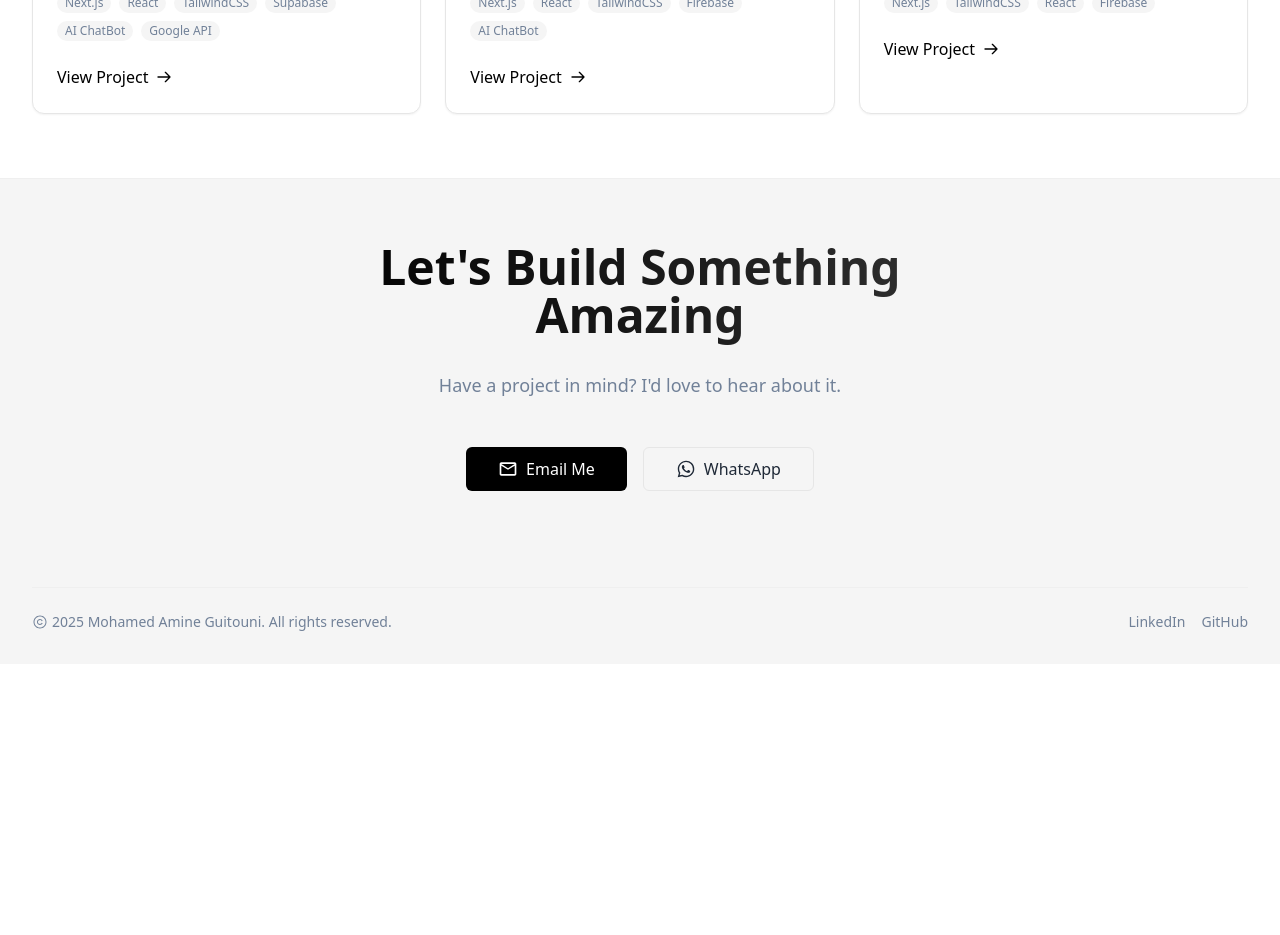
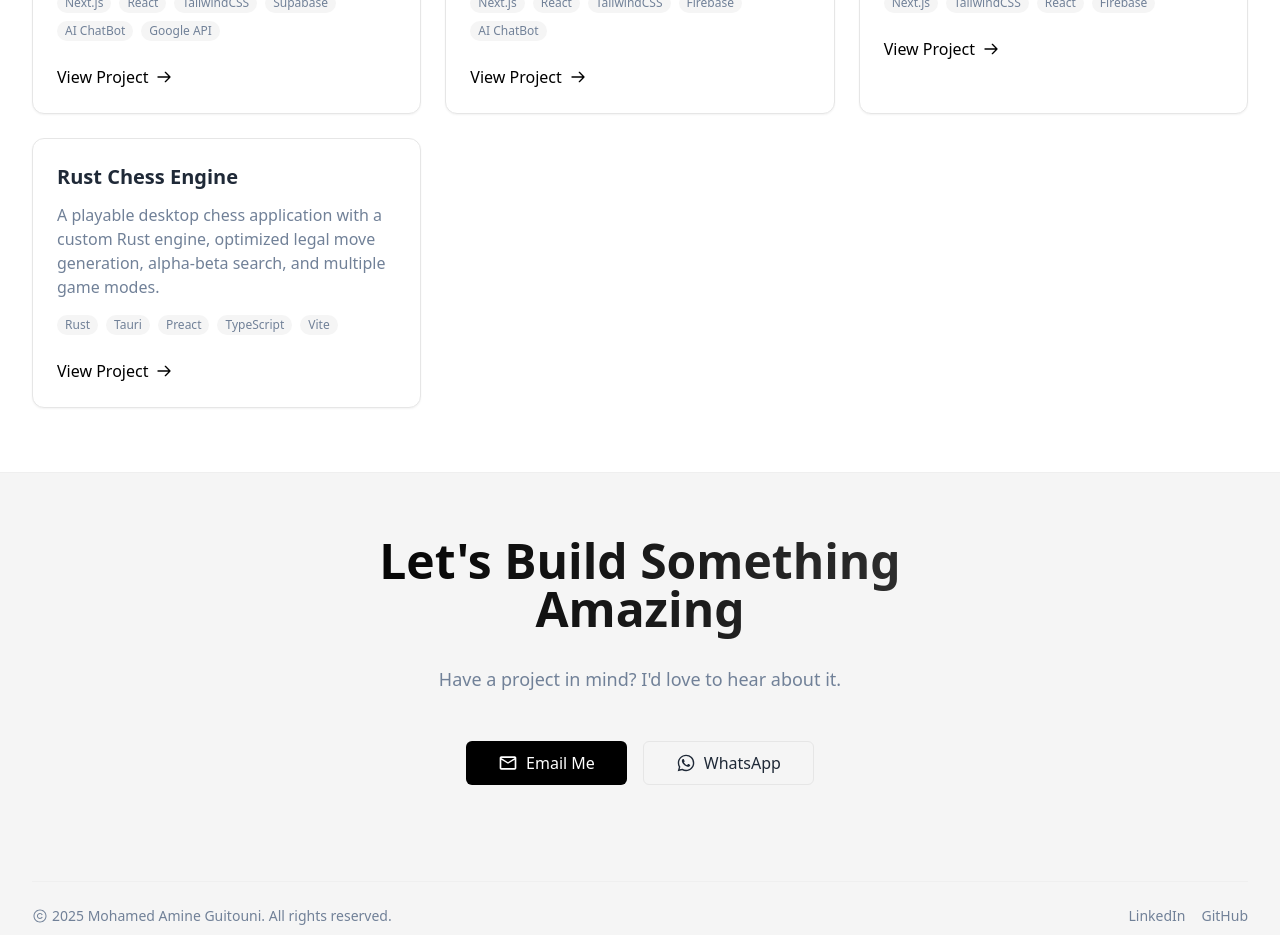
Before and after one commit to AmineGuitouni/portfolio, a Next.js app: page / in a window 1280 px wide. Shown: the part 2540-3475 px from the top of the page. Before the commit the page ends 3204 px from the top, so only its background shows below. Built offline with nearby package versions, Linux system fonts and the light colour scheme.

Commit message:
Add Rust Chess Engine to featured projects

```diff
--- a/src/components/home/projectsSections.tsx
+++ b/src/components/home/projectsSections.tsx
@@ -19,6 +19,12 @@ export default function ProjectsSection() {
           description: "A clone of the popular game Wordle with daily challenges and leaderboards.",
           tech: ["Next.js", "TailwindCSS", "React", "Firebase"],
           link: "https://wordle.guitouni-amine.me"
+        },
+        {
+          title: "Rust Chess Engine",
+          description: "A playable desktop chess application with a custom Rust engine, optimized legal move generation, alpha-beta search, and multiple game modes.",
+          tech: ["Rust", "Tauri", "Preact", "TypeScript", "Vite"],
+          link: "https://github.com/AmineGuitouni/Rust-Chess-Engine"
         }
       ];
 
```
